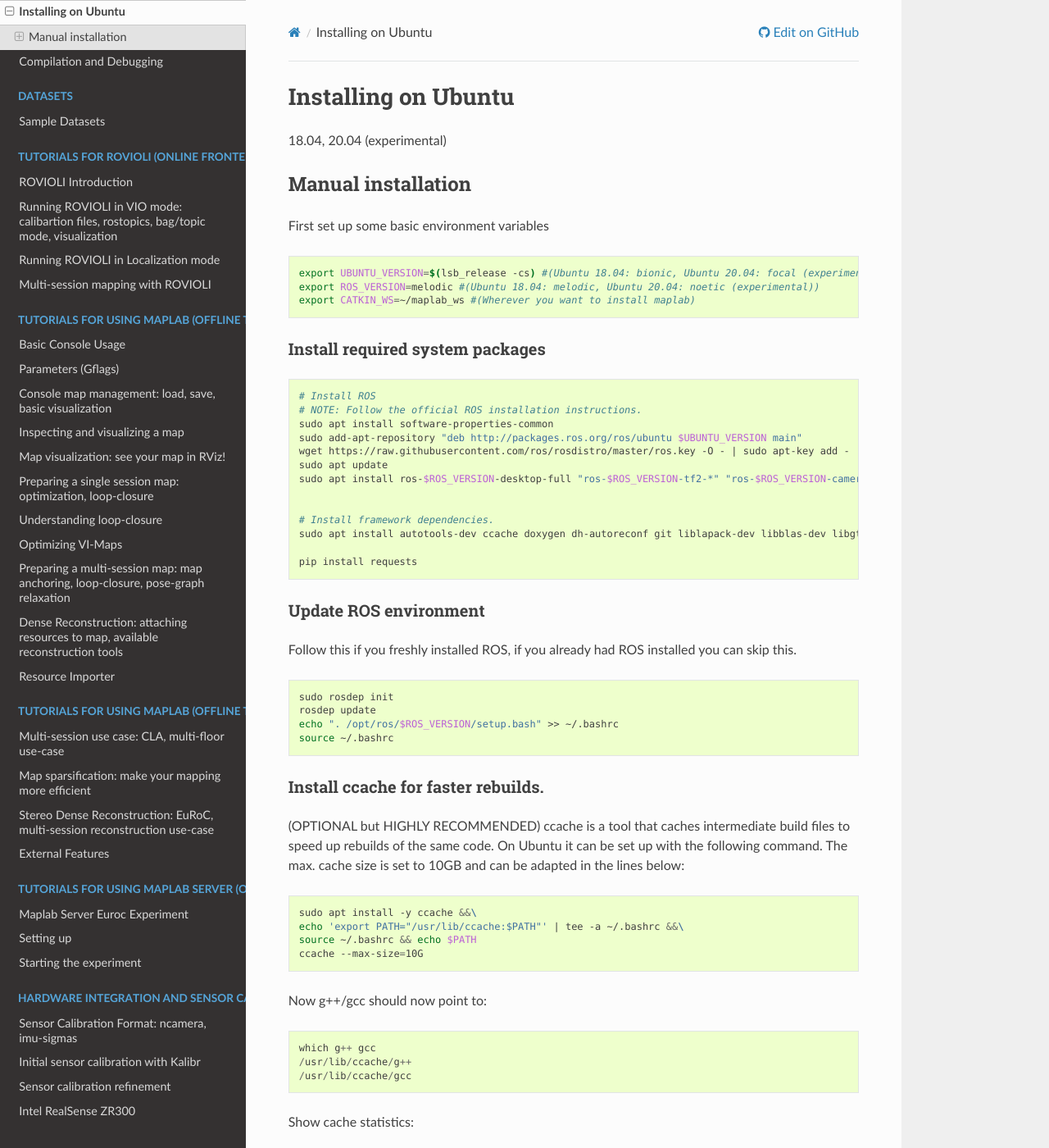
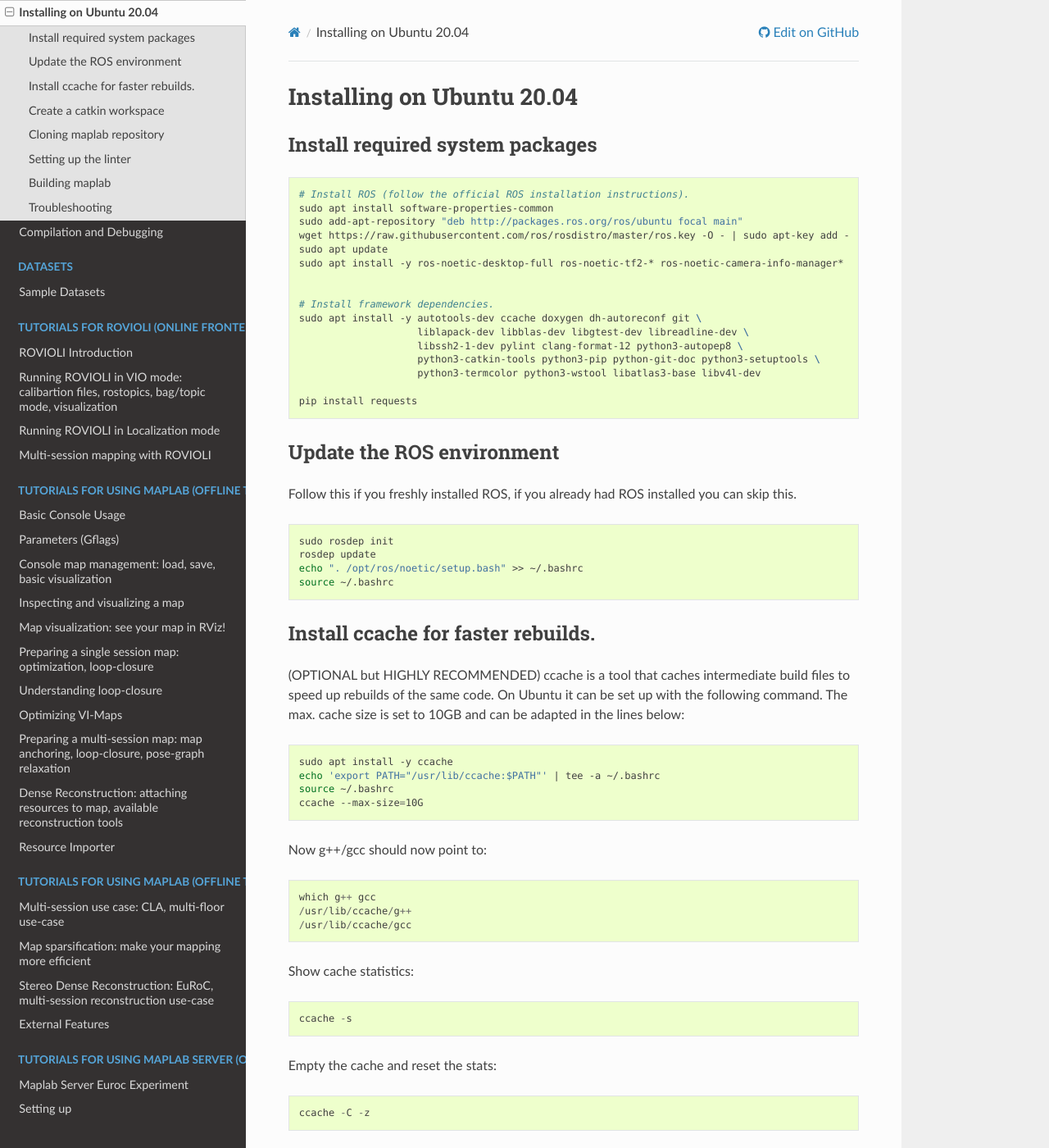
Before and after one commit to ethz-asl/maplab, a Sphinx documentation site: the page built from docs/pages/installation/A_Installation-Ubuntu-20.04.md, in a window 1280 px wide and 1400 px high. Shown: the whole window at 82% size. Built offline with Sphinx 7.4.7 and the Read the Docs theme 2.0.0, drawn with Linux system fonts in a browser that asks for light colours; some of the changed text lies outside the part shown.

Commit message:
Updated install instructions for Ubuntu 18.04 / 20.04

````diff
--- a/docs/pages/installation/A_Installation-Ubuntu.md
+++ b/docs/pages/installation/A_Installation-Ubuntu-20.04.md
@@ -1,39 +1,33 @@
-## Installing on Ubuntu
-18.04, 20.04 (experimental)
-
-### Manual installation
-First set up some basic environment variables
-
-```bash
-export UBUNTU_VERSION=$(lsb_release -cs) #(Ubuntu 18.04: bionic, Ubuntu 20.04: focal (experimental))
-export ROS_VERSION=melodic #(Ubuntu 18.04: melodic, Ubuntu 20.04: noetic (experimental))
-export CATKIN_WS=~/maplab_ws #(Wherever you want to install maplab)
-```
+## Installing on Ubuntu 20.04
 
 #### Install required system packages
 ```bash
-# Install ROS
-# NOTE: Follow the official ROS installation instructions.
+# Install ROS (follow the official ROS installation instructions).
 sudo apt install software-properties-common
-sudo add-apt-repository "deb http://packages.ros.org/ros/ubuntu $UBUNTU_VERSION main"
+sudo add-apt-repository "deb http://packages.ros.org/ros/ubuntu focal main"
 wget https://raw.githubusercontent.com/ros/rosdistro/master/ros.key -O - | sudo apt-key add -
 sudo apt update
-sudo apt install ros-$ROS_VERSION-desktop-full "ros-$ROS_VERSION-tf2-*" "ros-$ROS_VERSION-camera-info-manager*" --yes
+sudo apt install -y ros-noetic-desktop-full ros-noetic-tf2-* ros-noetic-camera-info-manager*
 
 
 # Install framework dependencies.
-sudo apt install autotools-dev ccache doxygen dh-autoreconf git liblapack-dev libblas-dev libgtest-dev libreadline-dev libssh2-1-dev pylint clang-format-6.0 python-autopep8 python-catkin-tools python-pip python-git python-setuptools python-termcolor python-wstool libatlas3-base libv4l-dev --yes
+sudo apt install -y autotools-dev ccache doxygen dh-autoreconf git \
+                    liblapack-dev libblas-dev libgtest-dev libreadline-dev \
+                    libssh2-1-dev pylint clang-format-12 python3-autopep8 \
+                    python3-catkin-tools python3-pip python-git-doc python3-setuptools \
+                    python3-termcolor python3-wstool libatlas3-base libv4l-dev
 
 pip install requests
 ```
 
-#### Update ROS environment
+
+#### Update the ROS environment
 Follow this if you freshly installed ROS, if you already had ROS installed you can skip this.
 
 ```bash
 sudo rosdep init
 rosdep update
-echo ". /opt/ros/$ROS_VERSION/setup.bash" >> ~/.bashrc
+echo ". /opt/ros/noetic/setup.bash" >> ~/.bashrc
 source ~/.bashrc
 ```
 
@@ -42,9 +36,9 @@
 ccache is a tool that caches intermediate build files to speed up rebuilds of the same code. On Ubuntu it can be set up with the following command. The max. cache size is set to 10GB and can be adapted in the lines below:
 
 ```bash
-sudo apt install -y ccache &&\
-echo 'export PATH="/usr/lib/ccache:$PATH"' | tee -a ~/.bashrc &&\
-source ~/.bashrc && echo $PATH
+sudo apt install -y ccache
+echo 'export PATH="/usr/lib/ccache:$PATH"' | tee -a ~/.bashrc
+source ~/.bashrc
 ccache --max-size=10G
 ```
 
@@ -64,14 +58,15 @@
 ```
 ccache only works for a clean workspace. You will need a `make clean` otherwise.
 
+
 #### Create a catkin workspace
 To create a workspace, run:
 ```bash
-mkdir -p $CATKIN_WS/src
-cd $CATKIN_WS
+mkdir -p maplab_ws/src
+cd maplab_ws
 catkin init
-catkin config --merge-devel # Necessary for catkin_tools >= 0.4.
-catkin config --extend /opt/ros/$ROS_VERSION
+catkin config --merge-devel
+catkin config --extend /opt/ros/noetic
 catkin config --cmake-args -DCMAKE_BUILD_TYPE=Release
 ```
 
@@ -81,12 +76,11 @@
 ```
 
 #### Cloning maplab repository
-Now you can clone maplab and its dependencies via SSH, https clone is not supported for developer version.
-SSH keys need to be installed and connected to your GitHub account, as explained [here](https://help.github.com/en/github/authenticating-to-github/generating-a-new-ssh-key-and-adding-it-to-the-ssh-agent).
+Now you can clone maplab and its dependencies.
 
 ```bash
 cd src
-git clone git@github.com:ethz-asl/maplab.git --recursive -b develop
+git clone git@github.com:ethz-asl/maplab.git --recursive
 ```
 
 #### Setting up the linter
@@ -94,13 +88,13 @@
 These steps are only necessary if you plan on contributing to maplab.
 
 ```bash
-cd $CATKIN_WS/src/maplab
+cd maplab
 ./dependencies/internal/linter/init-git-hooks.py
 ```
 
 #### Building maplab
 ```bash
-cd $CATKIN_WS
+cd ~/maplab_ws
 catkin build maplab
 ```
 **Note:** Currently some of our dependencies contain superfluous packages that will not have all the necessary dependencies. Therefore compilation will fail for these packages, if you try to build the complete workspace with: `catkin build`.
````
Also changed, not shown: docs/pages/installation/A_Installation-Ubuntu-18.04.md (added, +104 -0 lines).
